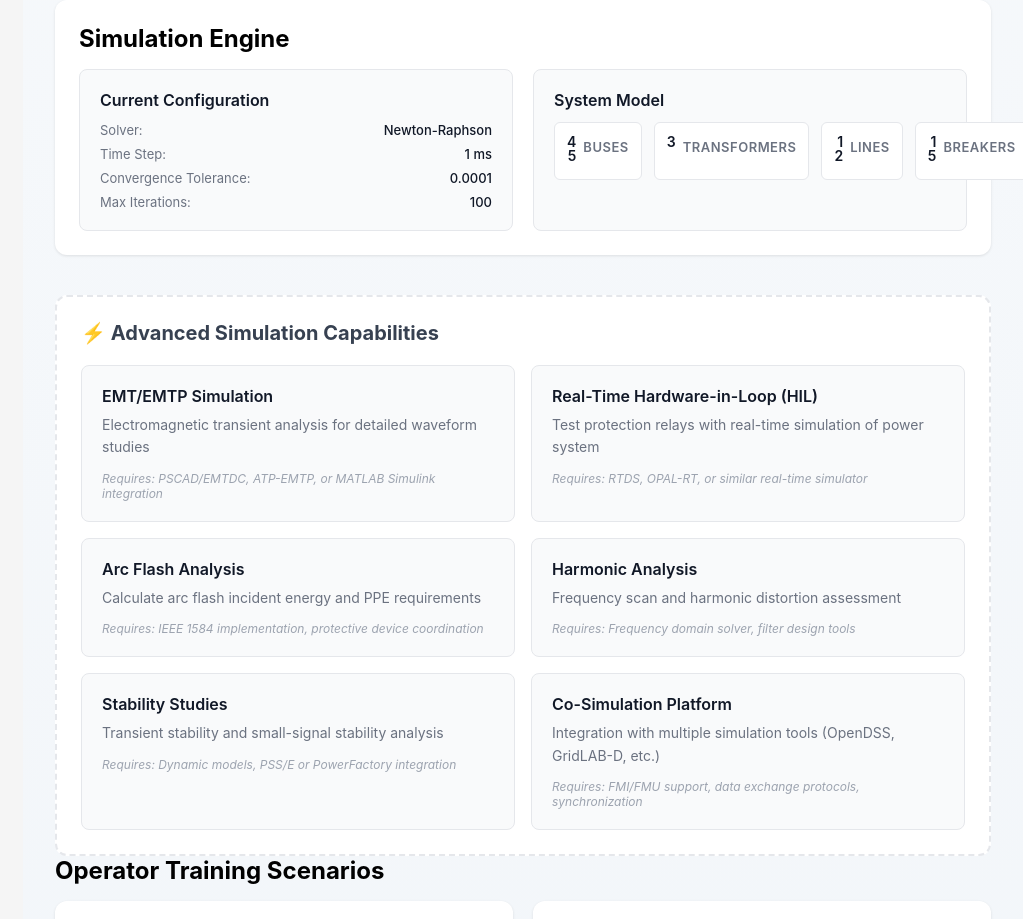
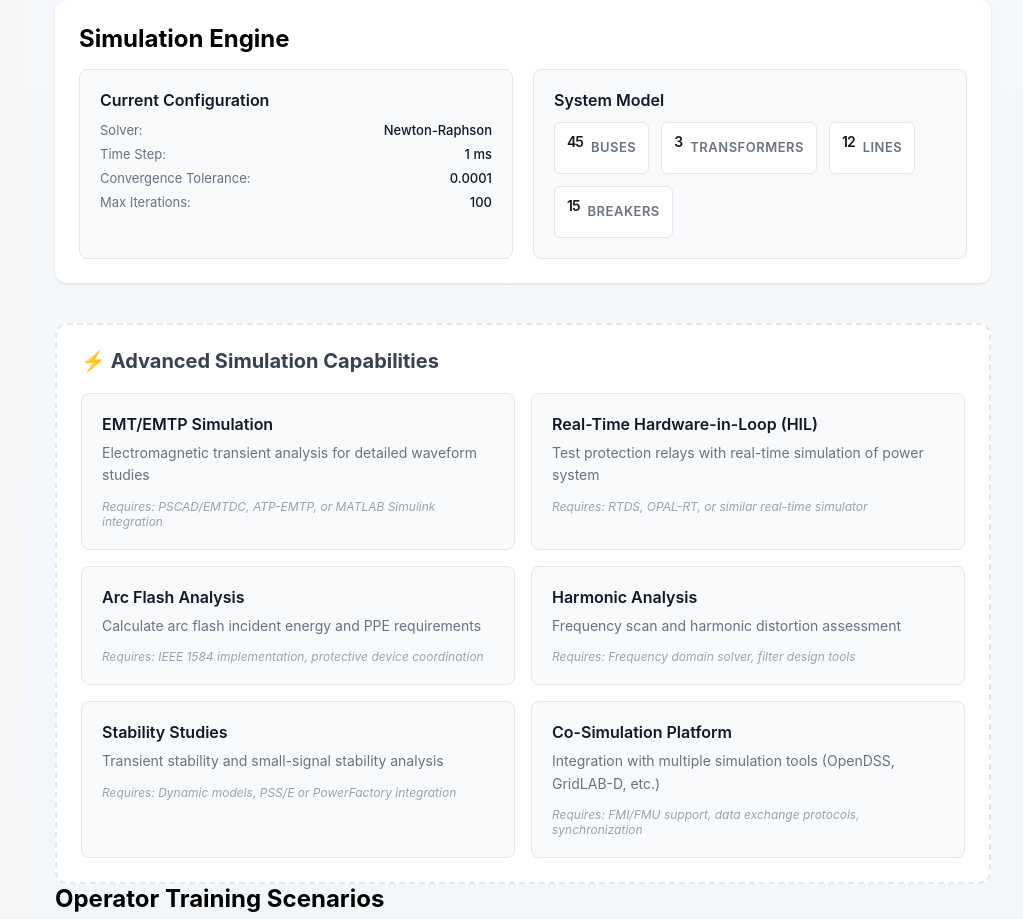
Before and after one commit to Uddhav-Saikia/Digital-Twin-of-EVH-substation-, a React (Create React App) app: page /simulation in a window 1280 px wide. Shown: the part 1300-2219 px from the top of the page, without its empty margins (257-1280 px from the left). Built offline with nearby package versions, Linux system fonts and the light colour scheme; sample sign-in values are in the browser's storage.

Commit message:
refactor Simulation component: update model stats layout and add navigation for training button

```diff
--- a/src/pages/Simulation.css
+++ b/src/pages/Simulation.css
@@ -179,7 +179,12 @@
 .dark .config-item span:last-child {
   color: #ffffff;
 }
-.model-stats { display: grid; grid-template-columns: repeat(4, 1fr); gap: 12px; }
+.model-stats {
+  display: flex;
+  flex-wrap: wrap;
+  gap: 12px;
+  justify-content: flex-start;
+}
 .model-stat { text-align: center; padding: 12px; background: white; border-radius: 6px; border: 1px solid #e5e7eb; }
 
 .dark .model-stat {
--- a/src/pages/Simulation.tsx
+++ b/src/pages/Simulation.tsx
@@ -1,4 +1,5 @@
 import React, { useState } from 'react';
+import { useNavigate } from 'react-router-dom';
 import { Play, Copy, Trash2, Settings, AlertTriangle, X } from 'lucide-react';
 import { mockSimulationScenarios } from '../data/mockData';
 import './Simulation.css';
@@ -14,6 +15,7 @@ interface SimulationScenario {
 }
 
 const Simulation: React.FC = () => {
+  const navigate = useNavigate();
   const [selectedScenario, setSelectedScenario] = useState<string | null>(null);
   const [isRunning, setIsRunning] = useState(false);
   const [runningScenarioId, setRunningScenarioId] = useState<string | null>(null);
@@ -604,7 +606,7 @@ const Simulation: React.FC = () => {
               <div className="lesson-item">✓ SCADA navigation</div>
               <div className="lesson-item">✓ Alarm acknowledgment</div>
             </div>
-            <button className="btn-secondary">Start Training</button>
+              <button className="btn-secondary" onClick={() => navigate('/training')}>Start Training</button>
           </div>
 
           <div className="training-card">
@@ -617,7 +619,7 @@ const Simulation: React.FC = () => {
               <div className="lesson-item">✓ Line energization</div>
               <div className="lesson-item">✓ Synchronization checks</div>
             </div>
-            <button className="btn-secondary">Start Training</button>
+              <button className="btn-secondary" onClick={() => navigate('/training')}>Start Training</button>
           </div>
 
           <div className="training-card">
@@ -630,7 +632,7 @@ const Simulation: React.FC = () => {
               <div className="lesson-item">✓ Black start procedures</div>
               <div className="lesson-item">✓ Emergency load shedding</div>
             </div>
-            <button className="btn-secondary">Start Training</button>
+              <button className="btn-secondary" onClick={() => navigate('/training')}>Start Training</button>
           </div>
         </div>
       </div>
```
